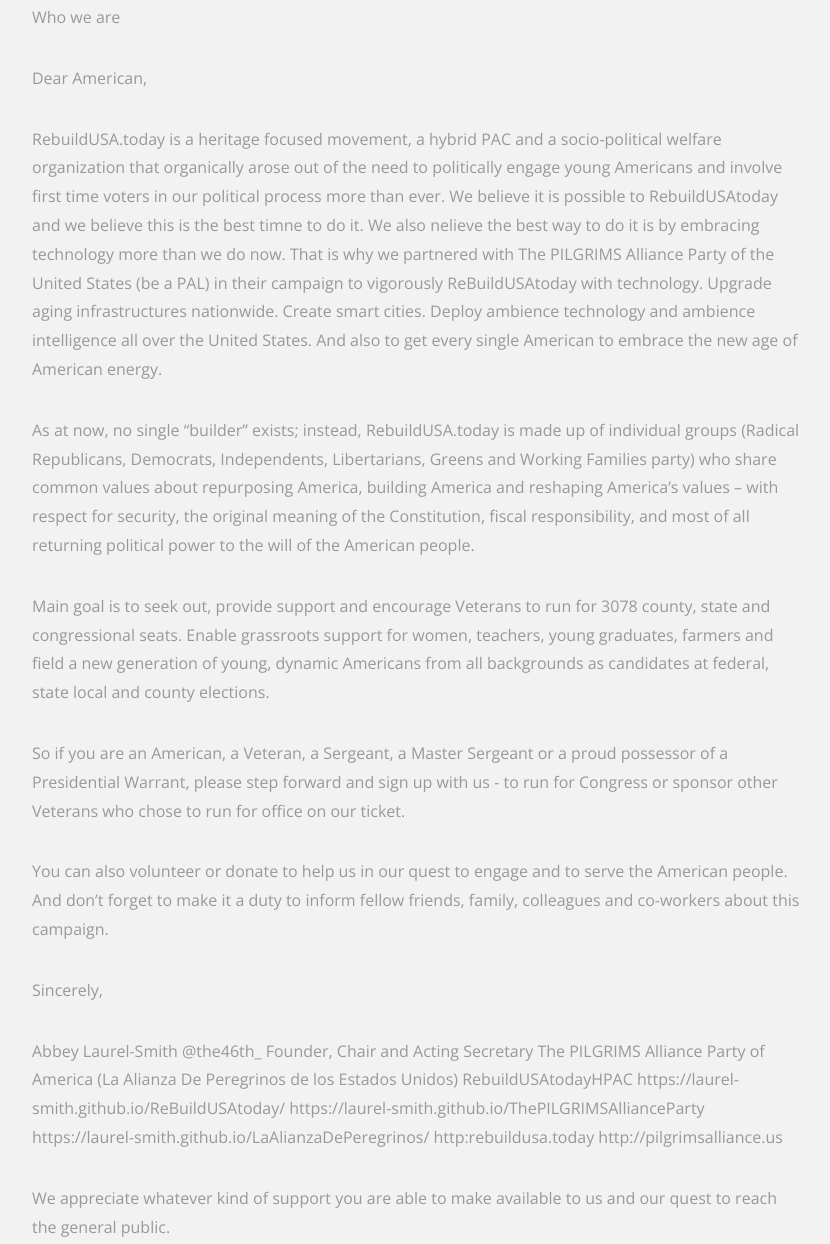
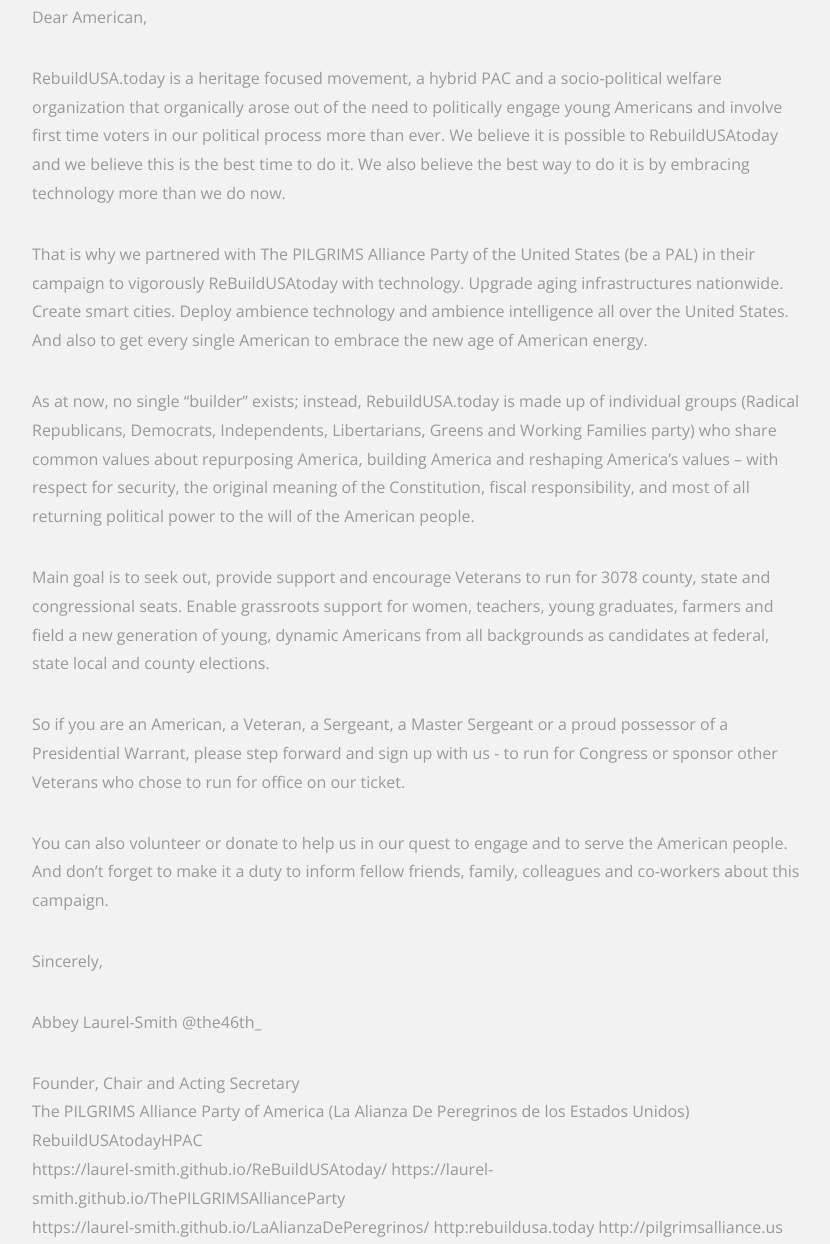
Before and after one commit to Laurel-Smith/ReBuildUSAtoday, a plain HTML site: page index.html in a window 1280 px wide. Shown: the part 757-2001 px from the top of the page, without its empty margins (224-1054 px from the left). Drawn offline with nearby package versions, Linux system fonts and the light colour scheme.

Commit message:
Update index.html

```diff
--- a/index.html
+++ b/index.html
@@ -178,14 +178,14 @@
 	<script type="text/javascript">stLight.options({publisher: "ur-22cc647b-2be-2114-fe32-8c2f8b9ab95e", doNotHash: false, doNotCopy: false, hashAddressBar: false});</script>
 
 		<p>
-			Who we are
+			Dear American,
 		</p>
 
 		<p>
-			Dear American,
+			RebuildUSA.today is a heritage focused movement, a hybrid PAC and a socio-political welfare organization that organically arose out of the need to politically engage young Americans and involve first time voters in our political process more than ever.  We believe it is possible to RebuildUSAtoday and we believe this is the best time to do it.  We also believe the best way to do it is by embracing technology
+			more than we do now.</p>
 
-	<p>RebuildUSA.today is a heritage focused movement, a hybrid PAC and a socio-political welfare organization that organically arose out of the need to politically engage young Americans and involve first time voters in our political process more than ever.  We believe it is possible to RebuildUSAtoday and we believe this is the best timne to do it.  We also nelieve the best way to do it is by embracing technology
-	more than we do now.  That is why we partnered with The PILGRIMS Alliance Party of the United States (be a PAL) in their campaign to vigorously ReBuildUSAtoday with technology. Upgrade aging infrastructures nationwide. Create smart cities. Deploy ambience technology and ambience intelligence all over the United States. And also to get every single American to embrace the new age of American energy.</p>
+			<p>That is why we partnered with The PILGRIMS Alliance Party of the United States (be a PAL) in their campaign to vigorously ReBuildUSAtoday with technology. Upgrade aging infrastructures nationwide. Create smart cities. Deploy ambience technology and ambience intelligence all over the United States. And also to get every single American to embrace the new age of American energy.</p>
 
 			<p>As at now, no single “builder” exists; instead, RebuildUSA.today is made up of individual groups (Radical Republicans, Democrats, Independents, Libertarians, Greens and Working Families party) who share common values about repurposing America, building America and reshaping America’s values – with respect for security, the original meaning of the Constitution, fiscal responsibility, and most of all returning
 			political power to the will of the American people.</p>
@@ -198,12 +198,13 @@
 
 			<p>Sincerely,</p>
 
-	<p>Abbey Laurel-Smith @the46th_
-	Founder, Chair and Acting Secretary
-	The PILGRIMS Alliance Party of America (La Alianza De Peregrinos de los Estados Unidos)
-	RebuildUSAtodayHPAC
-	https://laurel-smith.github.io/ReBuildUSAtoday/ https://laurel-smith.github.io/ThePILGRIMSAllianceParty
-	https://laurel-smith.github.io/LaAlianzaDePeregrinos/ http:rebuildusa.today http://pilgrimsalliance.us<p>
+			<p>Abbey Laurel-Smith @the46th_</p>
+
+			<p>Founder, Chair and Acting Secretary</br>
+			The PILGRIMS Alliance Party of America (La Alianza De Peregrinos de los Estados Unidos)</br>
+			RebuildUSAtodayHPAC</br>
+			https://laurel-smith.github.io/ReBuildUSAtoday/ https://laurel-smith.github.io/ThePILGRIMSAllianceParty</br>
+			https://laurel-smith.github.io/LaAlianzaDePeregrinos/ http:rebuildusa.today http://pilgrimsalliance.us</p>
 
 			<p>We appreciate whatever kind of support you are able to make available to us and our quest to reach the general public.
 		</p>
```
Lines whose indentation alone changed are shown as unchanged.
